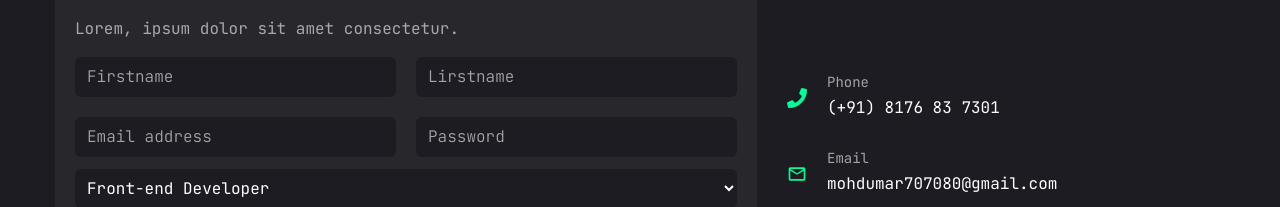
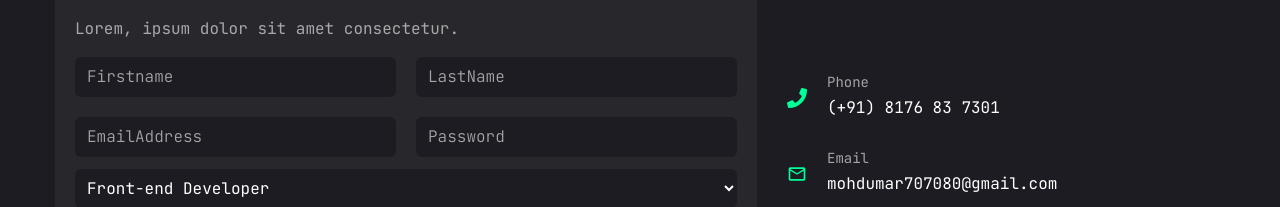
Before and after one commit to Umar7070/MyPortFolio, a Next.js app: page /contact in a window 1280 px wide. Shown: the part 143-350 px from the top of the page. Built offline with nearby package versions, Linux system fonts and the light colour scheme.

Commit message:
contact component working form validatio

```diff
--- a/app/contact/page.jsx
+++ b/app/contact/page.jsx
@@ -26,7 +26,14 @@ const info = [
 ];
 
 const page = () => {
-  const [iputData, setInputData] = useState({});
+  const [item, setItem] = useState({
+    fname:'',
+    lname:'',
+    email:"",
+    password:'',
+
+
+  });
   return (
     <>
       <div className="container mx-auto">
@@ -40,10 +47,10 @@ const page = () => {
               </p>
               {/* input  */}
               <div className="grid-cols-1 grid lg:grid-cols-2 gap-5 my-3">
-                <Input type="text" placeholder="Firstname" />
-                <Input type="text" placeholder="Lirstname" />
-                <Input type="text" placeholder="Email address" />
-                <Input type="password" placeholder="Password" />
+                <Input type="text" placeholder="Firstname" name='fname'  />
+                <Input type="text" placeholder="LastName" name='lname'  />
+                <Input type="text" placeholder="EmailAddress" name='email' />
+                <Input type="password" placeholder="Password" name='password'/>
               </div>
               <div className="">
                 <select className="w-full bg-primary p-2 px-2 rounded-md outline-none">
```
